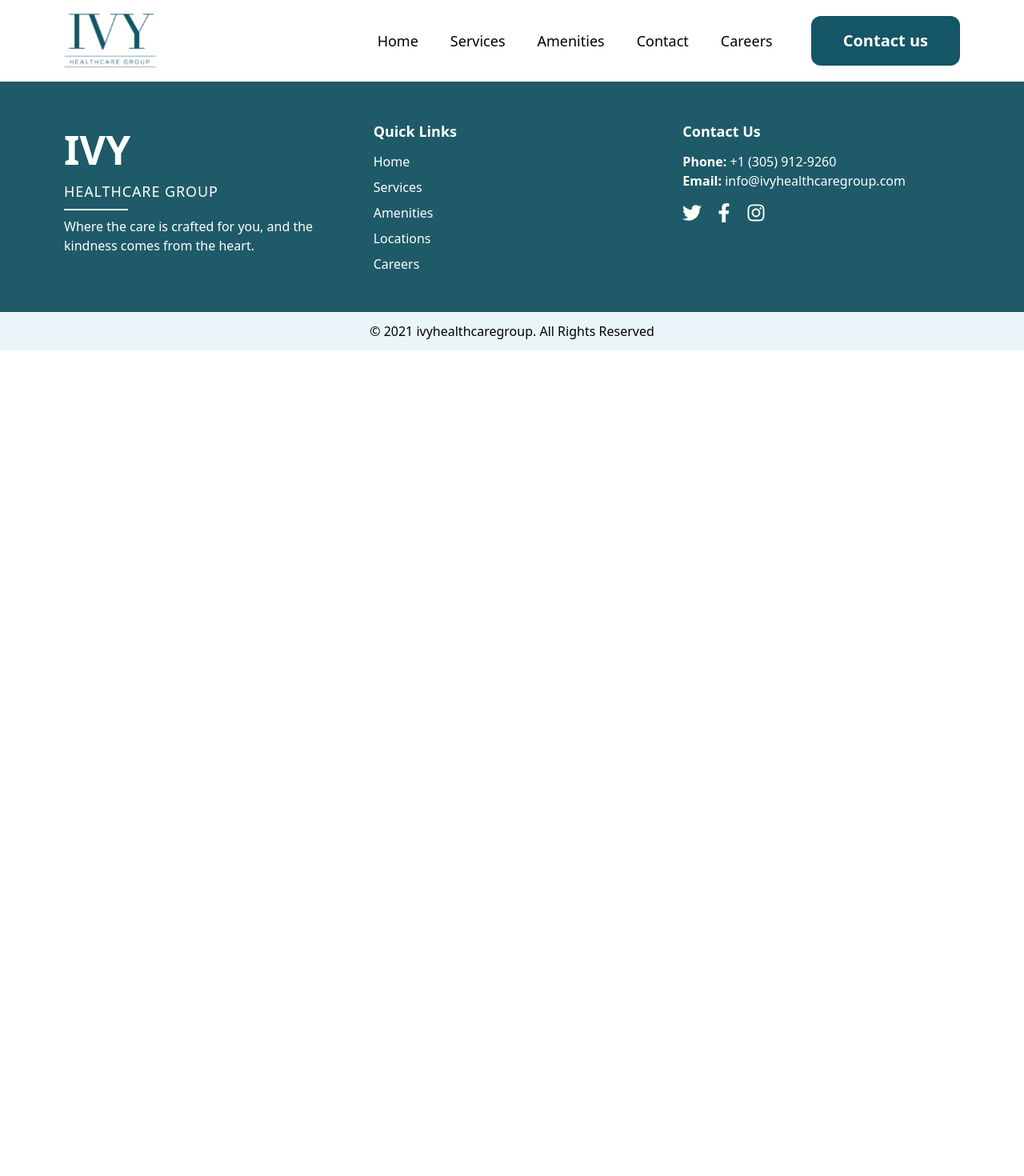
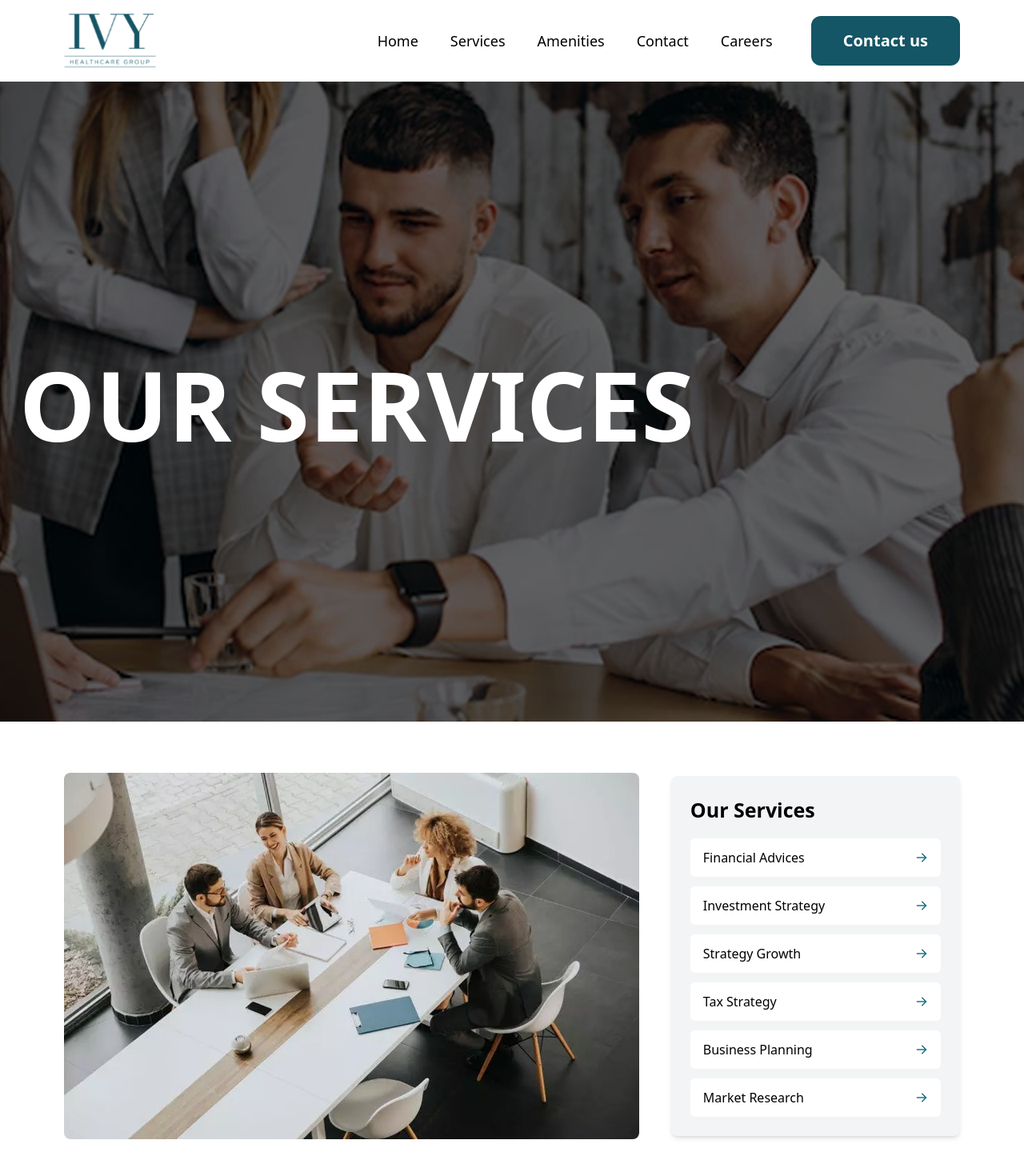
Before and after one commit to sabiiii04/ivy, a React (Vite) app: page /services in a window 1280 px wide. Shown: the top 1470 px of the page at 80% size. Before the commit the page ends 800 px from the top, so only its background shows below. Built offline with nearby package versions, Linux system fonts and the light colour scheme.

Commit message:
more fixes

```diff
--- /dev/null
+++ b/src/components/ServicesComponents/HeroSection.jsx
@@ -0,0 +1,19 @@
+import React from "react";
+import bg from "../../assets/bg7.png";
+
+const HeroSection = () => {
+    return (
+        <section className="relative w-full h-screen bg-cover bg-center" style={{ backgroundImage: `url(${bg})`, }}>
+            <div className="absolute inset-0 bg-black opacity-61"></div>
+            <div className="max-w-[1350px] mx-auto max-auto relative z-10 flex items-center h-full px-6">
+                <div className="w-full text-white text-start">
+                    <h1 className="flex flex-col lg:leading-[80px] text-[50px] lg:text-[120px] font-black text-wrap xs:text-nowrap uppercase mt-2">
+                        OUR SERVICES
+                    </h1>
+                </div>
+            </div>
+        </section>
+    );
+};
+
+export default HeroSection;
--- /dev/null
+++ b/src/components/ServicesComponents/ServicesSection.jsx
@@ -0,0 +1,35 @@
+import React from "react";
+import { HiArrowRight } from "react-icons/hi";
+import team from "../../assets/TeamTable.png";
+
+const services = [
+    "Financial Advices",
+    "Investment Strategy",
+    "Strategy Growth",
+    "Tax Strategy",
+    "Business Planning",
+    "Market Research",
+];
+
+const ServicesSection = () => {
+    return (
+        <section className="max-w-[1350px] mx-auto flex flex-col md:flex-row items-center gap-10 px-6 lg:px-20 py-16">
+            <div className="w-full md:w-2/3">
+                <img src={team} alt="Business Meeting" className="w-full rounded-lg" />
+            </div>
+            <div className="w-full md:w-1/3 bg-gray-100 p-6 rounded-lg shadow-md">
+                <h3 className="text-[25px] font-semibold mb-4">Our Services</h3>
+                <ul className="flex flex-col gap-3">
+                    {services.map((service, index) => (
+                        <li key={index} className="flex justify-between items-center bg-white px-4 py-3 rounded-md hover:bg-gray-100">
+                            <span>{service}</span>
+                            <HiArrowRight className="text-[#25758A]" />
+                        </li>
+                    ))}
+                </ul>
+            </div>
+        </section>
+    );
+};
+
+export default ServicesSection;
--- a/src/pages/Services.jsx
+++ b/src/pages/Services.jsx
@@ -1,8 +1,12 @@
 import React from 'react';
+import HeroSection from "../components/ServicesComponents/HeroSection.jsx";
+import ServicesSection from "../components/ServicesComponents/ServicesSection.jsx";
 
 const Services = () => {
     return (
         <div>
+            <HeroSection />
+            <ServicesSection />
 
         </div>
     );
```
Also changed, not shown: src/assets/TeamTable.png (added), src/assets/bg7.png (added).
